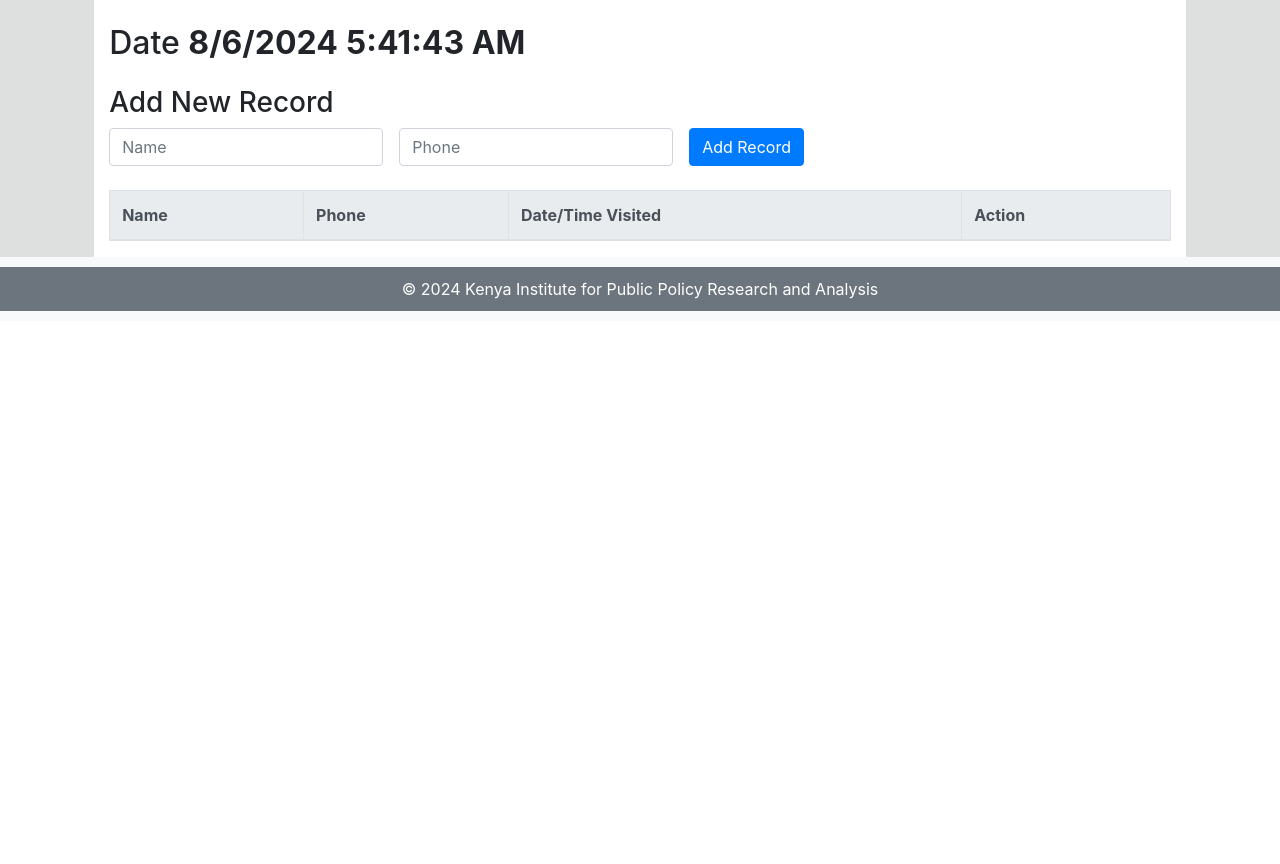
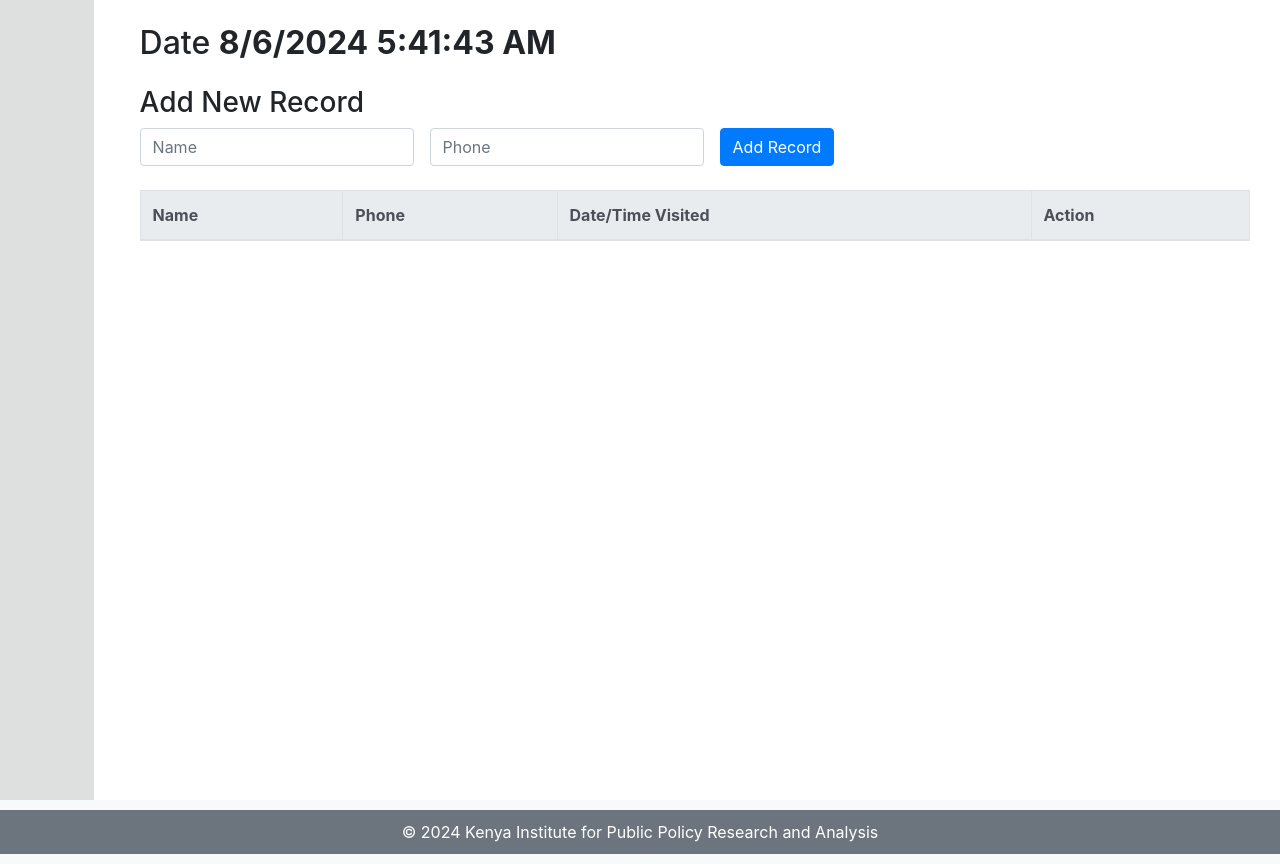
Before and after one commit to cornelkemboi/CustomerFeedbackapp, a Flask app: page /reception in a window 1280 px wide. Shown: the part 52-916 px from the top of the page. Before the commit the page ends 363 px from the top, so only its background shows below. Run offline with Flask 3, Linux system fonts and the light colour scheme; data that the repository does not hold is empty; some libraries are stand-ins or nearby versions.

Commit message:
Fix page size

```diff
--- a/app/templates/customer_register.html
+++ b/app/templates/customer_register.html
@@ -39,9 +39,9 @@
 </head>
 <body>
 {% include 'header.html' %}
-<div class="row">
+<div class="row" style="min-height: 100vh; display: flex;">
     <div class="col-1" style="background-color:#dee0df;"></div>
-    <div class="container content mt-4">
+    <div class="container content mt-4" style="flex: 1 0 auto; overflow-y: auto;">
         <h2>Date <span id="currentDate"></span> <span id="currentTime"></span></h2>
         {% if error %}
         <p style="color: red;">{{ error }}</p>
@@ -59,7 +59,7 @@
             <button type="submit" class="btn btn-primary mb-2">Add Record</button>
         </form>
 
-        <div class="table-responsive">
+        <div class="table-responsive" style="max-height: 70vh; overflow-y: auto;">
             <table class="table table-bordered table-striped mt-3" id="recordsTable">
                 <thead class="thead-light">
                 <tr>
@@ -77,9 +77,10 @@
     </div>
     <div class="col-1" style="background-color:#dee0df;"></div>
 </div>
-<footer class="text-center">
+<footer class="text-center" style="flex-shrink: 0;">
     {% include 'footer.html' %}
 </footer>
+
 
 <!-- Bootstrap JS and dependencies -->
 <script src="https://code.jquery.com/jquery-3.5.1.slim.min.js"></script>
```
